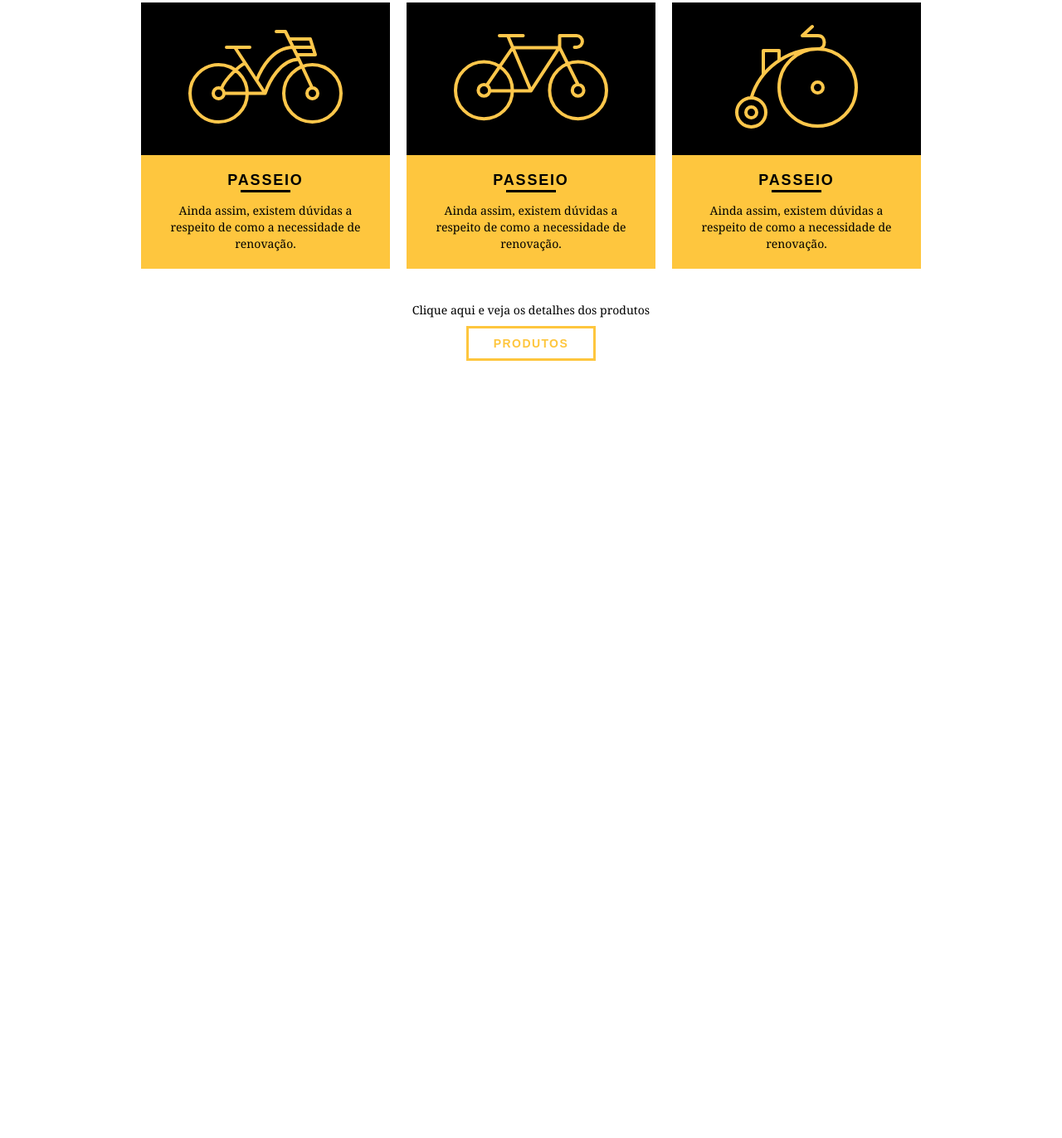
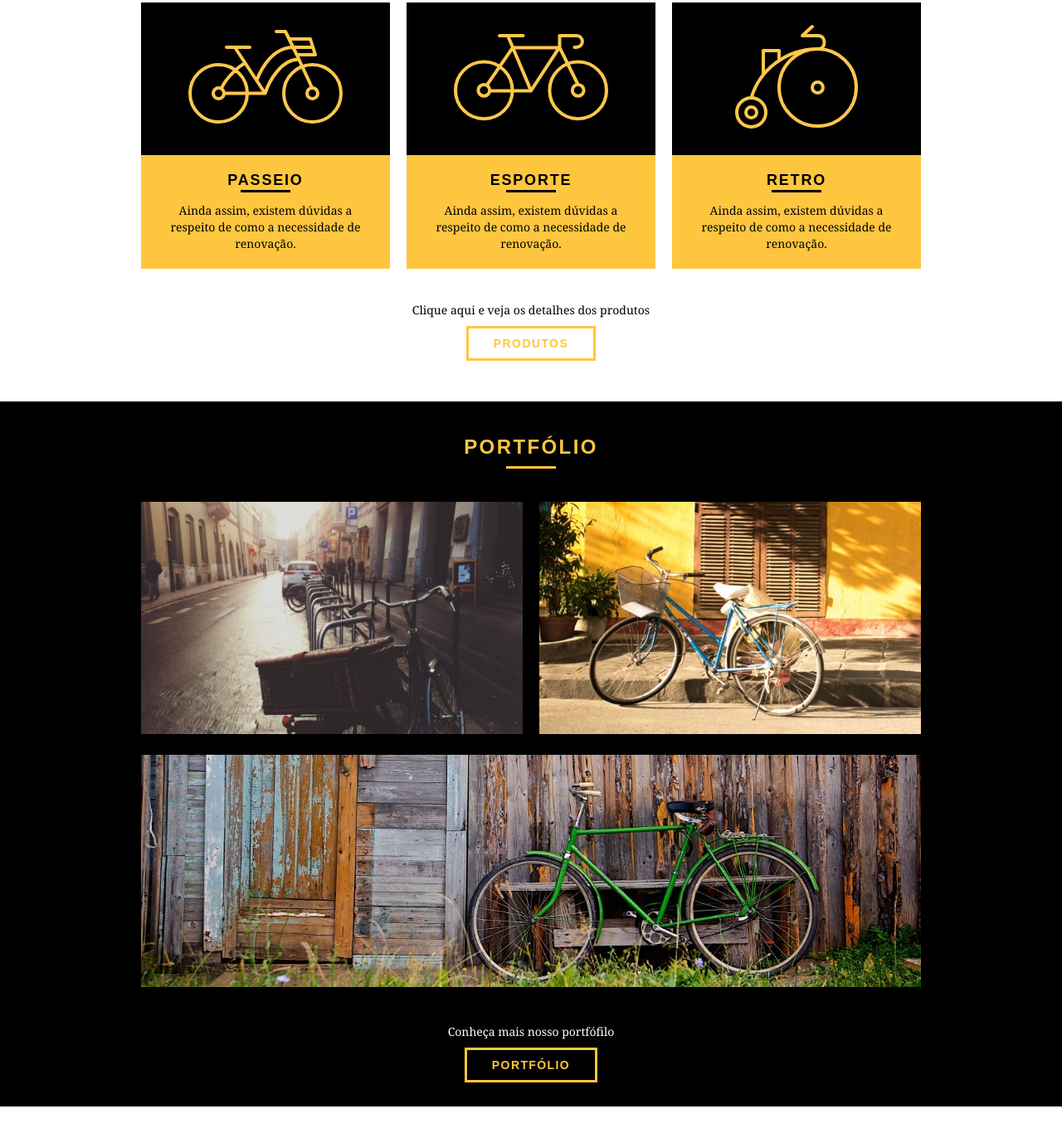
Before and after one commit to luizhsou1/bikcraft, a plain HTML site: page index.html in a window 1280 px wide. Shown: the part 614-1986 px from the top of the page at 83% size. After the commit the page ends 1948 px from the top, so only its background shows below. Drawn offline with Linux system fonts and the light colour scheme.

Commit message:
terminado section de portfolio

```diff
--- a/css/style.css
+++ b/css/style.css
@@ -2,7 +2,6 @@
 
 body {
 	font-family: Arial, Helvetica, sans-serif;
-  height: 2000px;
 }
 
 p {
@@ -179,3 +178,26 @@ p {
 .call-to-action p {
   margin-bottom: 20px;
 }
+
+/* Portfólio */
+.portfolio {
+  width: 100%;
+  background-color: #000;
+  padding: 40px;
+}
+
+.portfolio .subtitle {
+  color: #fec63e;
+}
+
+.portfolio .subtitle::after {
+  background: #fec63e;
+}
+
+.portfolio-lista li:last-child {
+  margin-top: 20px;
+}
+
+.portfolio .call-to-action p {
+  color: #fff;
+}
--- a/index.html
+++ b/index.html
@@ -55,14 +55,14 @@
                 <div class="list-products-img">
                     <img src="img/produtos/esporte.svg" alt="Bikcraft Esporte">
                 </div>
-                <h3>Passeio</h3>
+                <h3>Esporte</h3>
                 <p>Ainda assim, existem dúvidas a respeito de como a necessidade de renovação.</p>
             </li>
             <li class="grid-1-3">
                 <div class="list-products-img">
-                    <img src="img/produtos/retro.svg" alt="Bikcraft Retrô">
+                    <img src="img/produtos/retro.svg" alt="Bikcraft Retro">
                 </div>
-                <h3>Passeio</h3>
+                <h3>Retro</h3>
                 <p>Ainda assim, existem dúvidas a respeito de como a necessidade de renovação.</p>
             </li>
         </ul>
@@ -71,6 +71,21 @@
             <a href="produtos.html" class="btn btn-fundo-branco">Produtos</a>
         </div>
     </section>
+
+    <section class="portfolio">
+        <div class="container">
+            <h2 class="subtitle">Portfólio</h2>
+            <ul class="portfolio-lista">
+                <li class="grid-8"><img src="img/portfolio/retro.jpg" alt="Bicicleta Retro"></li>
+                <li class="grid-8"><img src="img/portfolio/passeio.jpg" alt="Bicicleta Passeio"></li>
+                <li class="grid-16"><img src="img/portfolio/esporte.jpg" alt="Bicicleta Esporte"></li>
+            </ul>
+            <div class="call-to-action">
+                <p>Conheça mais nosso portfófilo</p>
+                <a href="produtos.html" class="btn">Portfólio</a>
+            </div>
+        </div>
+    </section>
 </body>
 
 </html>
```
